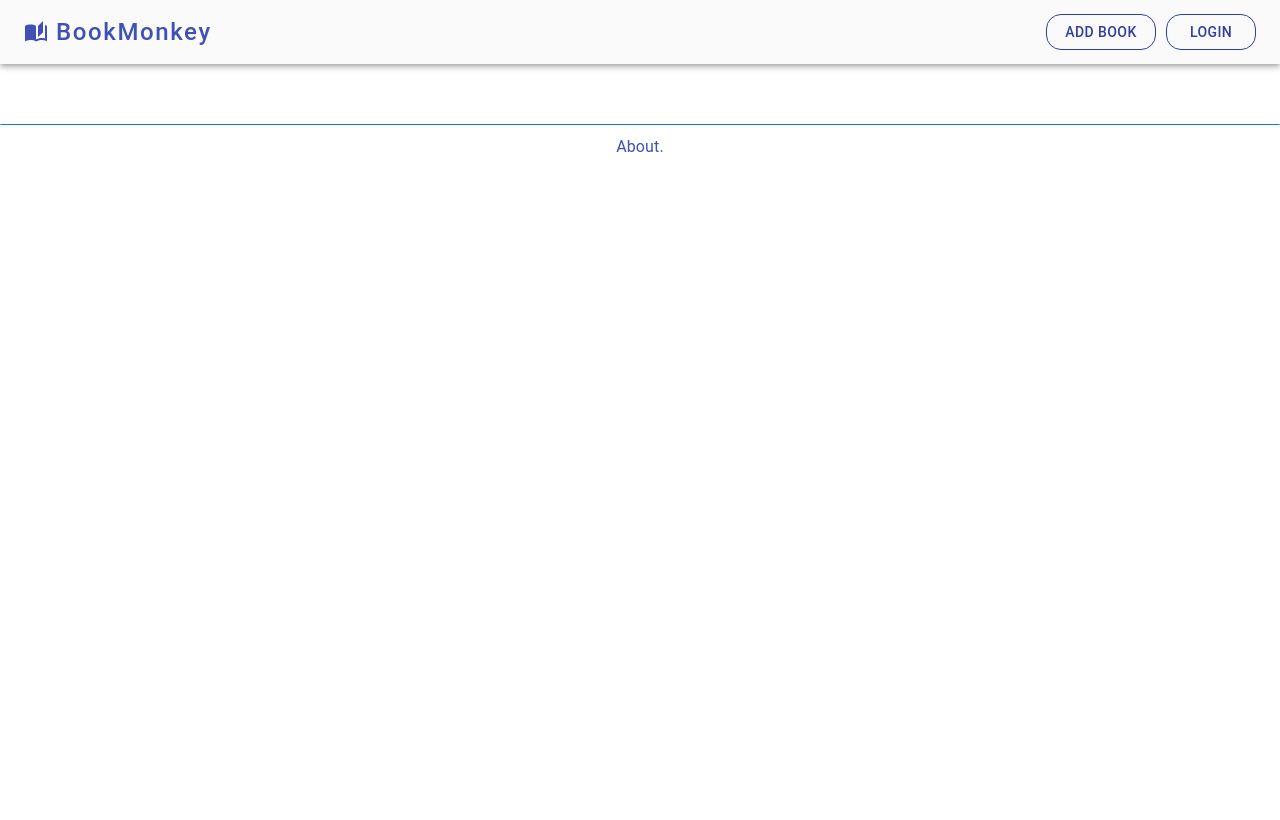
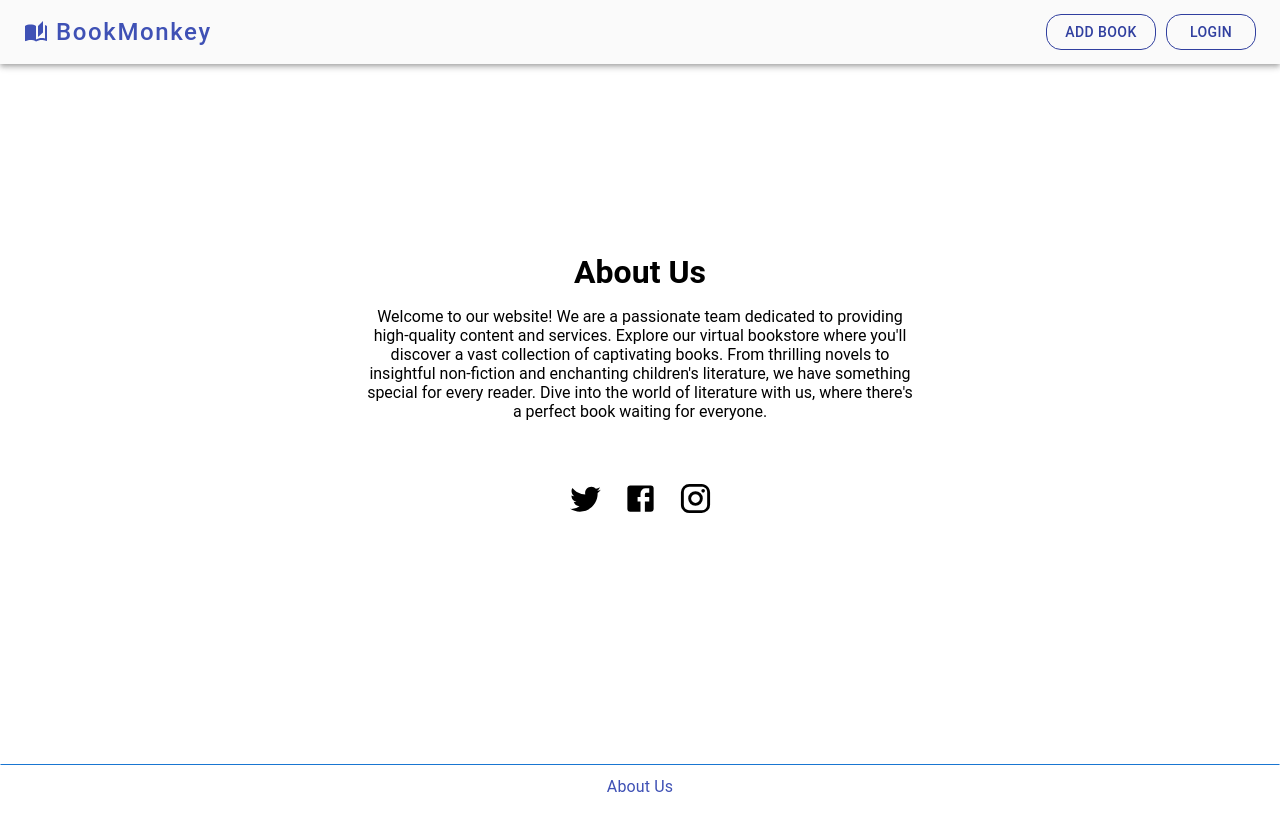
Before and after one commit to HakanOz21/JH-FED2023, a React (Create React App) app in the folder front-end/fed-ui/: page /about in a window 1280 px wide. Built offline with nearby package versions, Linux system fonts and the light colour scheme.

Commit message:
Missing About Route & Page from Project 2 added

```diff
--- a/front-end/fed-ui/src/App.css
+++ b/front-end/fed-ui/src/App.css
@@ -138,3 +138,33 @@ button {
 .like-button:hover .MuiSvgIcon-root {
   transform: scale(1.1);
 }
+
+.aboutPage {
+  min-height: 80vh;
+  max-width: 100%;
+  display: flex;
+  justify-content: center;
+  align-items: center;
+}
+
+.about-content h1 {
+  margin-bottom: 1rem;
+}
+
+.about-content {
+  text-align: center;
+  padding: 1.5rem;
+  max-width: 600px;
+  margin: auto;
+}
+
+.icon-container {
+  display: flex;
+  justify-content: center;
+  align-items: center;
+  margin-top: 60px;
+}
+
+.icon-container > * {
+  margin: 0 10px;
+}
--- a/front-end/fed-ui/src/App.tsx
+++ b/front-end/fed-ui/src/App.tsx
@@ -7,6 +7,7 @@ import Navbar from "./components/Navbar";
 import Footer from "./components/Footer";
 import AddBook from "./components/AddBook";
 import Login from "./components/Login";
+import AboutPage from "./components/AboutPage";
 import { UserContextProvider } from "./models/LoginContext";
 
 function App() {
@@ -20,6 +21,7 @@ function App() {
           <Route path="/books/:id" element={<BookDetails />} />
           <Route path="/books/:id/edit" element={<BookEditDetails />} />
           <Route path="/books/add" element={<AddBook />} />
+          <Route path="/about" element={<AboutPage />} />
         </Routes>
         <Footer />
       </UserContextProvider>
--- /dev/null
+++ b/front-end/fed-ui/src/components/AboutPage.tsx
@@ -0,0 +1,31 @@
+import React from "react";
+import "../App.css";
+import TwitterIcon from "@mui/icons-material/Twitter";
+import FacebookIcon from "@mui/icons-material/Facebook";
+import InstagramIcon from "@mui/icons-material/Instagram";
+
+const AboutPage = () => {
+  return (
+    <div className="aboutPage">
+      <div className="about-content">
+        <h1>About Us</h1>
+        <p>
+          Welcome to our website! We are a passionate team dedicated to
+          providing high-quality content and services. Explore our virtual
+          bookstore where you'll discover a vast collection of captivating
+          books. From thrilling novels to insightful non-fiction and enchanting
+          children's literature, we have something special for every reader.
+          Dive into the world of literature with us, where there's a perfect
+          book waiting for everyone.
+        </p>
+        <div className="icon-container">
+          <TwitterIcon fontSize="large" />
+          <FacebookIcon fontSize="large" />
+          <InstagramIcon fontSize="large" />
+        </div>
+      </div>
+    </div>
+  );
+};
+
+export default AboutPage;
--- a/front-end/fed-ui/src/components/Footer.tsx
+++ b/front-end/fed-ui/src/components/Footer.tsx
@@ -1,12 +1,21 @@
 import React from "react";
 import BottomNavigation from "@mui/material/BottomNavigation";
 import Typography from "@mui/material/Typography";
+import { useNavigate } from "react-router-dom";
 import "../App.css";
 
 const Footer = () => {
+  const navigate = useNavigate();
+
+  const handleAboutClick = () => {
+    navigate("/about");
+  };
+
   return (
     <BottomNavigation className="footer">
-      <Typography style={{ color: "#3f51b5" }}>About.</Typography>
+      <Typography style={{ color: "#3f51b5" }} onClick={handleAboutClick}>
+        About Us
+      </Typography>
     </BottomNavigation>
   );
 };
```
